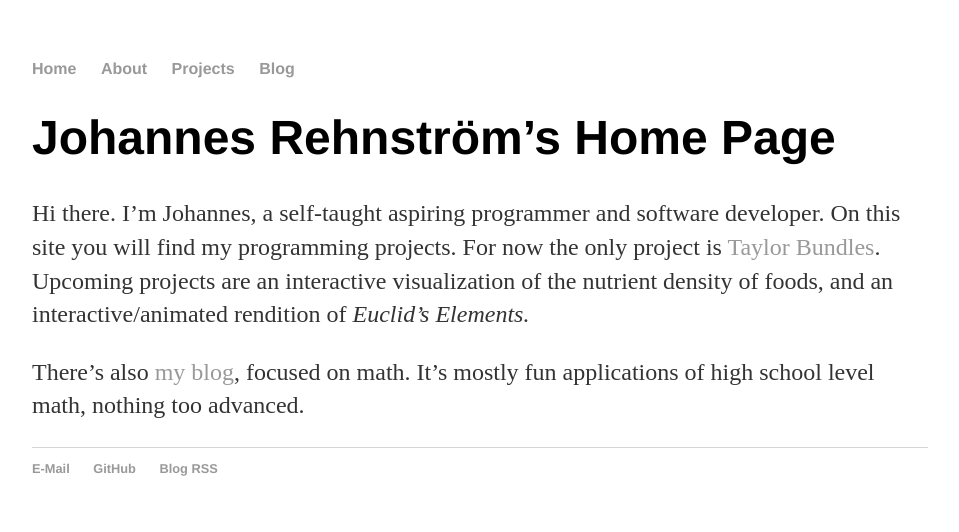
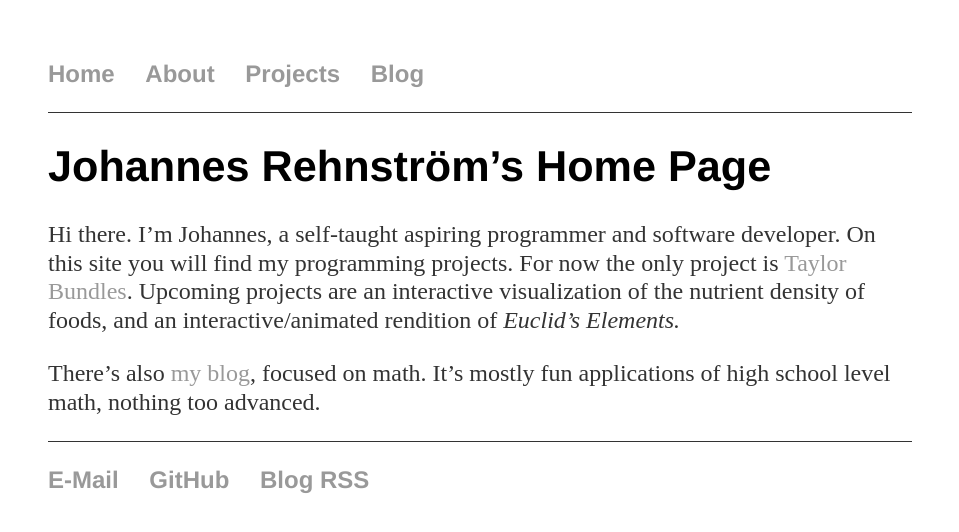
Before and after one commit to rmj86/rmj86.github.io, a Jekyll site: the page built from index.md, in a window 1280 px wide. Shown: the top 532 px of the page, without its empty margins (160-1119 px from the left). Built offline with Jekyll 4.4.1, drawn with Linux system fonts in a browser that asks for light colours.

Commit message:
changed styling

```diff
--- a/css/main.css
+++ b/css/main.css
@@ -1,6 +1,8 @@
 body {
     margin: 60px auto;
-    width: 70%;
+    width: 36em;
+    max-width: 80%;
+    font-size: 24px;
 }
 nav ul, footer ul {
     font-family:'Helvetica', 'Arial', 'Sans-Serif';
@@ -10,7 +12,7 @@ nav ul, footer ul {
 }
 nav ul li, footer ul li {
     display: inline;
-    margin-right: 20px;
+    margin-right: 1em;
 }
 a {
     text-decoration: none;
@@ -20,24 +22,32 @@ a:hover {
     text-decoration: underline;
 }
 h1 {
-    font-size: 3em;
+    font-size: 1.8em;
     font-family:'Helvetica', 'Arial', 'Sans-Serif';
 }
+h2 {
+    font-size: 1.4em;
+}
 p {
-    font-size: 1.5em;
-    line-height: 1.4em;
+    font-size: 1em;
+    line-height: 1.2em;
     color: #333;
 }
-footer {
-    border-top: 1px solid #d5d5d5;
-    font-size: .8em;
+nav {
+    border-bottom: 1px solid #333;
 }
 
+footer {
+    border-top: 1px solid #333;
+}
+len {
+    text-decoration: overline;
+    font-weight: bold;
+}
 ul.posts {
     margin: 20px auto 40px;
-    font-size: 1.5em;
+    font-size: 1.2em;
 }
-
 ul.posts li {
     list-style: none;
 }
```
